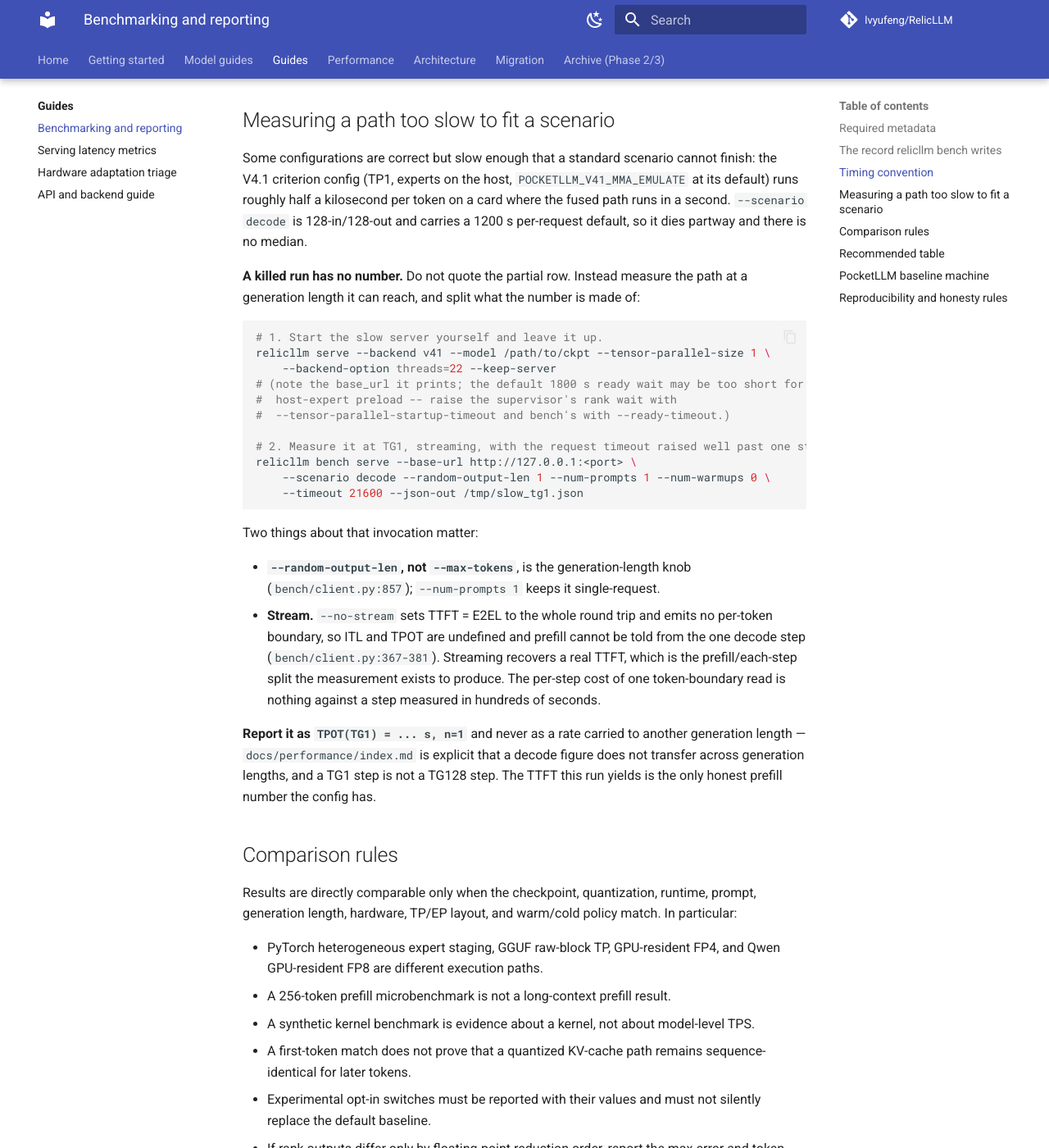
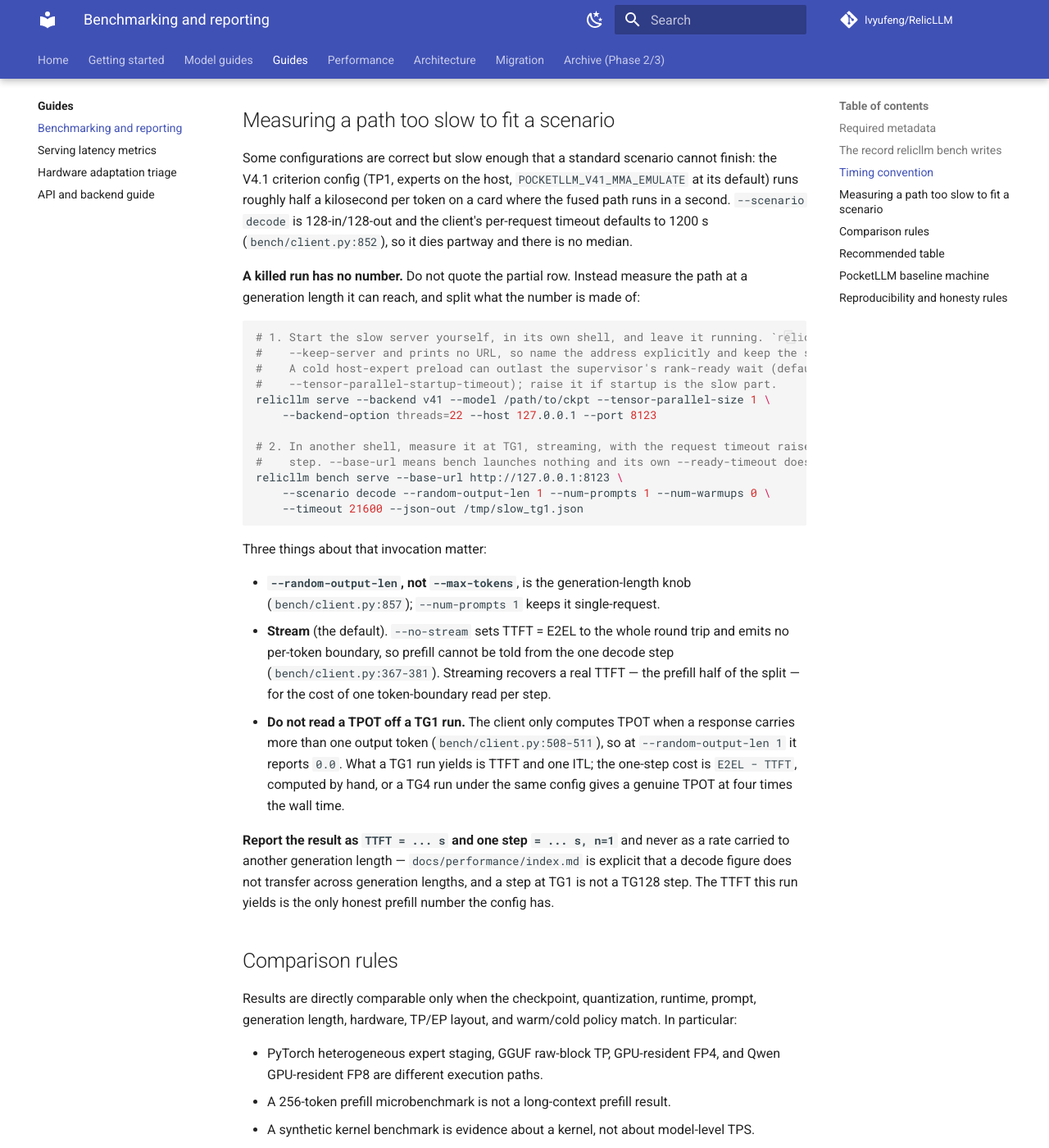
Before and after one commit to lvyufeng/RelicLLM, an MkDocs documentation site: the page built from docs/guides/benchmarking.md, in a window 1280 px wide and 1400 px high, scrolled down 2314 px. Shown: the whole window at 82% size. Built offline with MkDocs 1.6.1 and Material for MkDocs 9.7.7, drawn with Linux system fonts in a browser that asks for light colours; comment, search, counter and statistics services are not loaded.

Commit message:
docs(bench): correct three errors in the slow-path recipe
Review found the first draft wrong in three places, all of them the
kind that would waste a sitting:

  - `--keep-server` does not exist on `relicllm serve`; it is a bench
    flag (bench.py:60). The example would not parse.
  - `relicllm serve` prints no URL, so "note the base_url it prints"
    pointed at nothing. The example now names --host/--port explicitly
    and says to keep the server's own shell alive.
  - the recipe told the reader to raise "bench's --ready-timeout", but
    under --base-url bench launches nothing and never reads it
    (bench.py:164-165). The only wait that applies is the serve side's
    rank-ready timeout.

Also corrected: at TG1 the client reports TPOT as 0.0, not a figure --
it only computes TPOT when a response carries more than one output
token (client.py:508-511). The section now names TTFT and one ITL as
what a TG1 run actually yields, with E2EL - TTFT as the one-step cost.

Docs-only.

````diff
--- a/docs/guides/benchmarking.md
+++ b/docs/guides/benchmarking.md
@@ -84,39 +84,44 @@
 Some configurations are correct but slow enough that a standard scenario cannot finish: the V4.1
 criterion config (TP1, experts on the host, `POCKETLLM_V41_MMA_EMULATE` at its default) runs roughly
 half a kilosecond per token on a card where the fused path runs in a second. `--scenario decode` is
-128-in/128-out and carries a 1200 s per-request default, so it dies partway and there is no median.
+128-in/128-out and the client's per-request timeout defaults to 1200 s (`bench/client.py:852`), so it
+dies partway and there is no median.
 
 **A killed run has no number.** Do not quote the partial row. Instead measure the path at a
 generation length it can reach, and split what the number is made of:
 
 ```bash
-# 1. Start the slow server yourself and leave it up.
+# 1. Start the slow server yourself, in its own shell, and leave it running. `relicllm serve` has no
+#    --keep-server and prints no URL, so name the address explicitly and keep the shell alive.
+#    A cold host-expert preload can outlast the supervisor's rank-ready wait (default 300 s,
+#    --tensor-parallel-startup-timeout); raise it if startup is the slow part.
 relicllm serve --backend v41 --model /path/to/ckpt --tensor-parallel-size 1 \
-    --backend-option threads=22 --keep-server
-# (note the base_url it prints; the default 1800 s ready wait may be too short for a cold
-#  host-expert preload -- raise the supervisor's rank wait with
-#  --tensor-parallel-startup-timeout and bench's with --ready-timeout.)
+    --backend-option threads=22 --host 127.0.0.1 --port 8123
 
-# 2. Measure it at TG1, streaming, with the request timeout raised well past one step.
-relicllm bench serve --base-url http://127.0.0.1:<port> \
+# 2. In another shell, measure it at TG1, streaming, with the request timeout raised well past one
+#    step. --base-url means bench launches nothing and its own --ready-timeout does not apply.
+relicllm bench serve --base-url http://127.0.0.1:8123 \
     --scenario decode --random-output-len 1 --num-prompts 1 --num-warmups 0 \
     --timeout 21600 --json-out /tmp/slow_tg1.json
 ```
 
-Two things about that invocation matter:
+Three things about that invocation matter:
 
 - **`--random-output-len`, not `--max-tokens`**, is the generation-length knob
   (`bench/client.py:857`); `--num-prompts 1` keeps it single-request.
-- **Stream.** `--no-stream` sets TTFT = E2EL to the whole round trip and emits no per-token boundary,
-  so ITL and TPOT are undefined and prefill cannot be told from the one decode step
-  (`bench/client.py:367-381`). Streaming recovers a real TTFT, which is the prefill/each-step split
-  the measurement exists to produce. The per-step cost of one token-boundary read is nothing against
-  a step measured in hundreds of seconds.
+- **Stream** (the default). `--no-stream` sets TTFT = E2EL to the whole round trip and emits no
+  per-token boundary, so prefill cannot be told from the one decode step
+  (`bench/client.py:367-381`). Streaming recovers a real TTFT — the prefill half of the split — for
+  the cost of one token-boundary read per step.
+- **Do not read a TPOT off a TG1 run.** The client only computes TPOT when a response carries more
+  than one output token (`bench/client.py:508-511`), so at `--random-output-len 1` it reports `0.0`.
+  What a TG1 run yields is TTFT and one ITL; the one-step cost is `E2EL − TTFT`, computed by hand, or
+  a TG4 run under the same config gives a genuine TPOT at four times the wall time.
 
-**Report it as `TPOT(TG1) = ... s, n=1`** and never as a rate carried to another generation length —
-`docs/performance/index.md` is explicit that a decode figure does not transfer across generation
-lengths, and a TG1 step is not a TG128 step. The TTFT this run yields is the only honest prefill
-number the config has.
+**Report the result as `TTFT = ... s` and one step `= ... s, n=1`** and never as a rate carried to
+another generation length — `docs/performance/index.md` is explicit that a decode figure does not
+transfer across generation lengths, and a step at TG1 is not a TG128 step. The TTFT this run yields
+is the only honest prefill number the config has.
 
 ## Comparison rules
 
````
